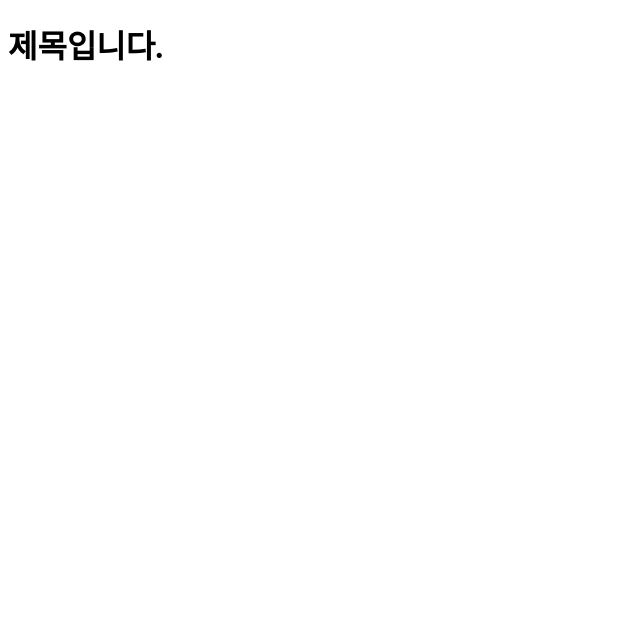
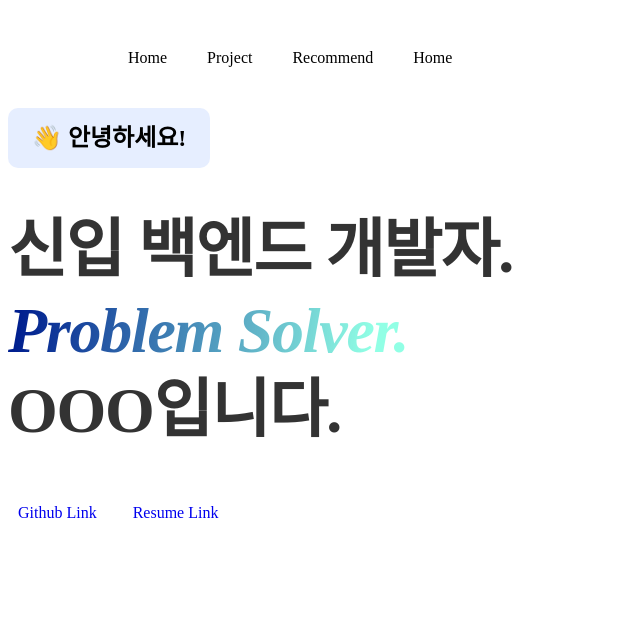
Before and after one commit to congchu/awesome-html-css, a plain HTML site: page index.html in a window 1280 px wide. Shown: the whole page, without its empty margins (0-640 px from the left). Drawn offline with Linux system fonts and the light colour scheme.

Commit message:
feat: (WIP) header 부분 추가

```diff
--- a/day2/style2.css
+++ /dev/null
@@ -1,31 +0,0 @@
-@font-face {
-  font-family: "Cafe24Supermagic-Bold-v1.0";
-  src: url("https://cdn.jsdelivr.net/gh/projectnoonnu/noonfonts_2307-2@1.0/Cafe24Supermagic-Bold-v1.0.woff2")
-    format("woff2");
-  font-weight: 700;
-  font-style: normal;
-}
-
-body {
-  font-family: "Cafe24Supermagic-Bold-v1.0";
-}
-
-nav {
-  /* 레이아웃에 대한 스타일(5~10줄) */
-  background-color: #00000050;
-}
-
-.navItem {
-  /* 텍스트 스타일(3~8줄) */
-  color: blue;
-  font-size: 16px;
-  font-weight: 300; /* 500: medium, 700: bold*/
-
-  line-height: 1.5; /**150%;*/
-  letter-spacing: -0.2px;
-}
-
-div {
-  white-space: pre;
-  text-transform: lowercase;
-}
--- a/index.html
+++ b/index.html
@@ -1,14 +1,41 @@
 <!DOCTYPE html>
-<html lang='en'>
+<html lang="ko">
 
 <head>
     <meta charset="UTF-8">
     <meta name="viewport" content="width=device-width, initial-scale=1.0">
-    <title>HTML/CSS</title>
+    <title>Document</title>
+    <link rel='stylesheet' href='./style.css'>
 </head>
 
 <body>
-    <h1>제목입니다.</h1>
+    <nav>
+        <!-- pure HTML/CSS/JS -->
+        <div class="navItem">Home</div>
+
+        <!-- 리액트/뷰같은 프레임워크 스타일 -->
+        <div class="navItem">Project</div>
+        <div class="navItem">Recommend</div>
+        <div class="navItem">Home</div>
+    </nav>
+
+    <header>
+        <div class="badge">👋 안녕하세요!</div>
+        <h1>신입 백엔드 개발자.<br />
+            <em>Problem Solver.</em><br />
+            OOO입니다.<br />
+        </h1>
+        <div class="headerLinkContainer">
+            <a class="headerLink" href="https://www.google.com" target="_blank">Github Link</a>
+            <a class="headerLink" href="#" target="_blank">Resume Link</a>
+        </div>
+        <br /><br /><br /><br /><br /><br />
+
+
+    </header>
+
+
+
 </body>
 
 </html>
--- /dev/null
+++ b/style.css
@@ -0,0 +1,78 @@
+@font-face {
+  font-family: "Cafe24Supermagic-Bold-v1.0";
+  src: url("https://cdn.jsdelivr.net/gh/projectnoonnu/noonfonts_2307-2@1.0/Cafe24Supermagic-Bold-v1.0.woff2")
+    format("woff2");
+  font-weight: 700;
+  font-style: normal;
+}
+
+body {
+  /* font-family: "Cafe24Supermagic-Bold-v1.0"; */
+}
+
+nav {
+  /* 레이아웃에 대한 스타일(5~10줄) */
+  display: flex;
+  align-items: center;
+
+  padding-left: 120px;
+  padding-right: 120px;
+
+  gap: 40px;
+  height: 100px;
+}
+
+.navItem {
+}
+
+.badge {
+  /* display: flex; */
+
+  padding: 12px 24px;
+  /* justify-content: center; */
+  /* align-items: center; */
+  /* gap: 10px; */
+  border-radius: 10px;
+  background: #e6eeff;
+  width: fit-content;
+
+  /* 텍스트 속성 */
+  color: #000;
+  font-size: 24px;
+  font-style: normal;
+  font-weight: 600;
+  line-height: 150%; /* 36px */
+
+  margin-bottom: 40px;
+}
+
+header h1 {
+  color: #333;
+  font-size: 64px;
+  font-style: normal;
+  font-weight: 600;
+  line-height: 125%; /* 80px */
+  letter-spacing: -1.28px;
+}
+
+header h1 em {
+  background: linear-gradient(
+    99deg,
+    #001f8f 3.58%,
+    rgba(36, 255, 203, 0.5) 90.34%
+  );
+  background-clip: text;
+  -webkit-background-clip: text;
+  -webkit-text-fill-color: transparent;
+}
+.headerLinkContainer {
+  display: flex;
+  gap: 16px;
+  /* flex-direction: row; */
+}
+.headerLink {
+  /* background-color: ; */
+  padding: 10px;
+  display: block;
+  text-decoration: none;
+}
```
Also changed, not shown: day1/index.html (added, +14 -0 lines), day2/index.html (deleted, +0 -34 lines).
